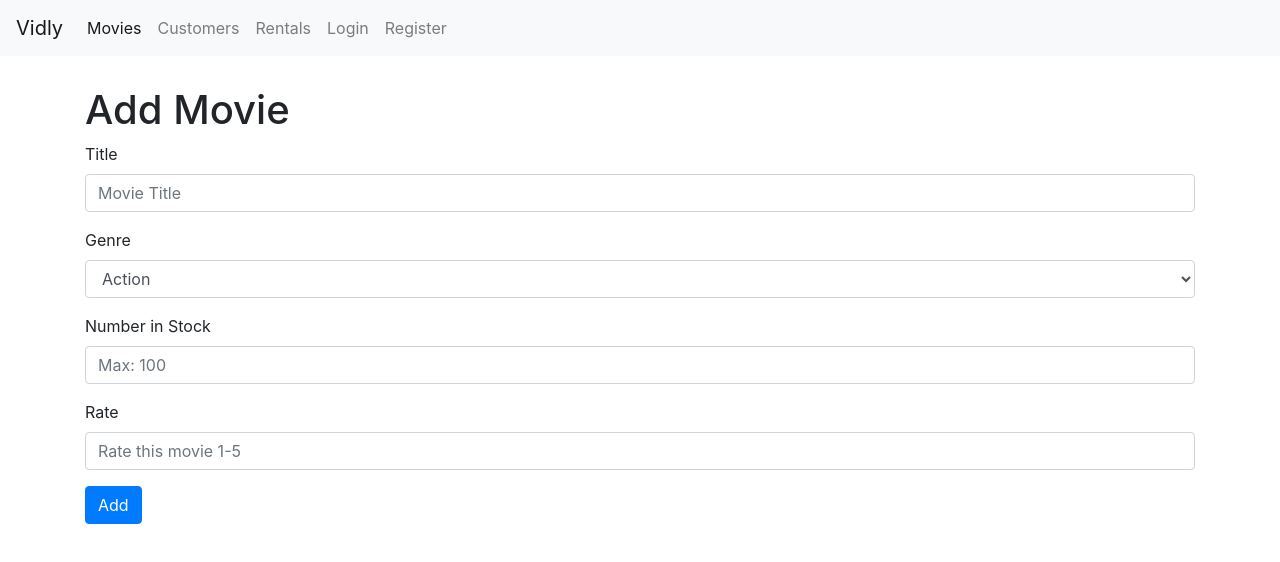
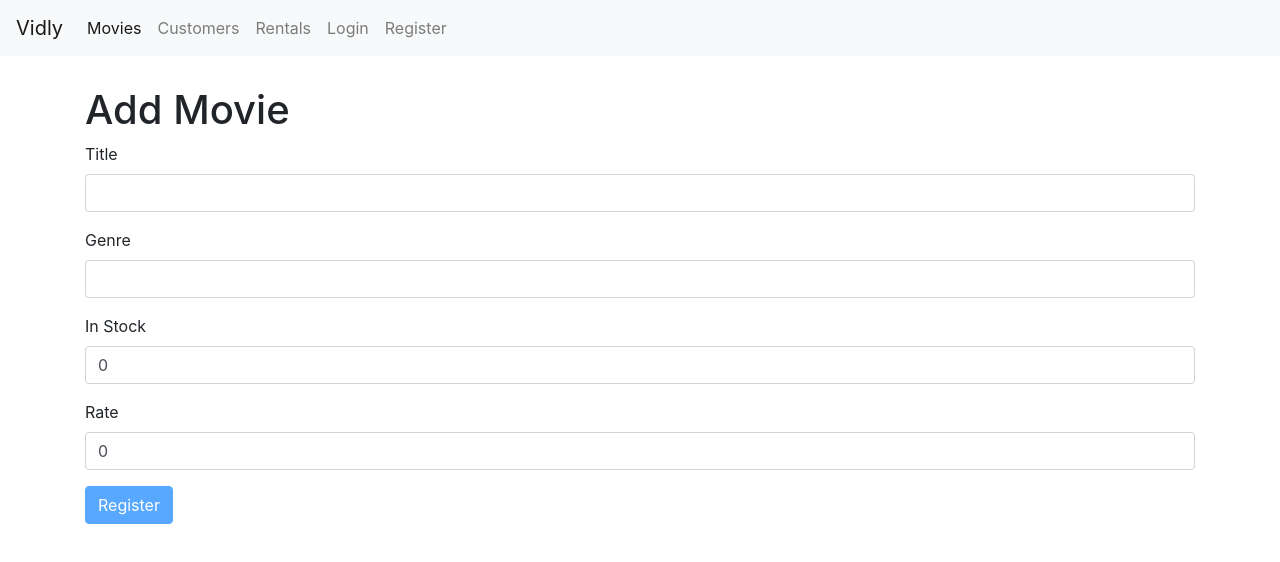
Before and after one commit to gillenha/movie-list, a React (Create React App) app: page /movies/5b21ca3eeb7f6fbccd471816 in a window 1280 px wide. Shown: the top 562 px of the page. Built offline with nearby package versions, Linux system fonts and the light colour scheme.

Commit message:
added a better form

```diff
--- a/src/components/addMovie.jsx
+++ b/src/components/addMovie.jsx
@@ -1,60 +1,46 @@
 import React from "react";
+import Joi from "joi-browser";
+import Form from "./common/form";
 
-const AddMovie = ({ match, history }) => {
-  return (
-    <div>
-      <h1>Add Movie</h1>
-      <form>
-        <div className="form-group">
-          <label htmlFor="exampleFormControlInput1">Title</label>
-          <input
-            type="text"
-            className="form-control"
-            id="title"
-            placeholder="Movie Title"
-          />
-        </div>
+class AddMovie extends Form {
+  state = {
+    data: { title: "", genre: "", inStock: 0, rate: 0 },
+    errors: {}
+  };
 
-        <div className="form-group">
-          <label htmlFor="exampleFormControlSelect1">Genre</label>
-          <select className="form-control" id="exampleFormControlSelect1">
-            <option>Action</option>
-            <option>Comedy</option>
-            <option>Thriller</option>
-            <option>Drama</option>
-          </select>
-        </div>
-        <div className="form-group">
-          <label htmlFor="exampleFormControlInput1">Number in Stock</label>
-          <input
-            type="number"
-            className="form-control"
-            id="stock"
-            placeholder="Max: 100"
-            min="1"
-            max="100"
-          />
-        </div>
-        <div className="form-group">
-          <label htmlFor="exampleFormControlInput1">Rate</label>
-          <input
-            type="number"
-            className="form-control"
-            id="stock"
-            placeholder="Rate this movie 1-5"
-            min="1"
-            max="5"
-          />
-        </div>
-      </form>
-      <button
-        className="btn btn-primary"
-        onClick={() => history.push("/movies")}
-      >
-        Add
-      </button>
-    </div>
-  );
-};
+  schema = {
+    title: Joi.string()
+      .required()
+      .label("Title"),
+    genre: Joi.string()
+      .required()
+      .label("Genre"),
+    inStock: Joi.number()
+      .required()
+      .min(1)
+      .max(100)
+      .label("Number in stock"),
+    rate: Joi.number()
+      .required()
+      .min(1)
+      .max(5)
+      .label("Rate")
+  };
+
+  render() {
+    return (
+      <div>
+        <h1>Add Movie</h1>
+        <form onSubmit={this.handleSubmit}>
+          {this.renderInput("title", "Title")}
+          {this.renderInput("genre", "Genre")}
+          {this.renderInput("inStock", "In Stock", "number")}
+          {this.renderInput("rate", "Rate", "number")}
+          {this.renderButton("Register")}
+        </form>
+      </div>
+    );
+  }
+}
 
 export default AddMovie;
```
